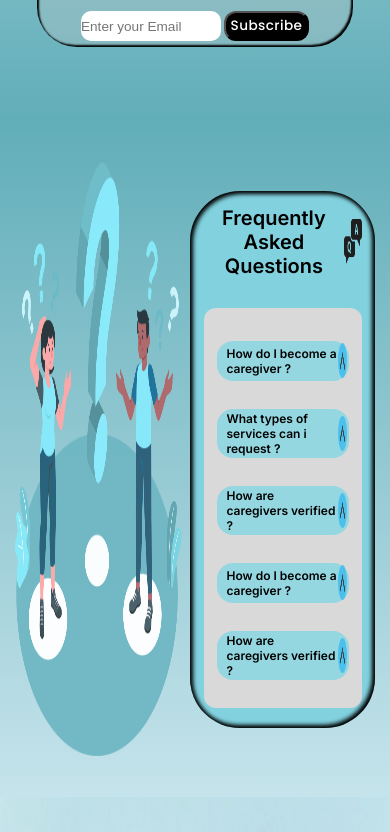
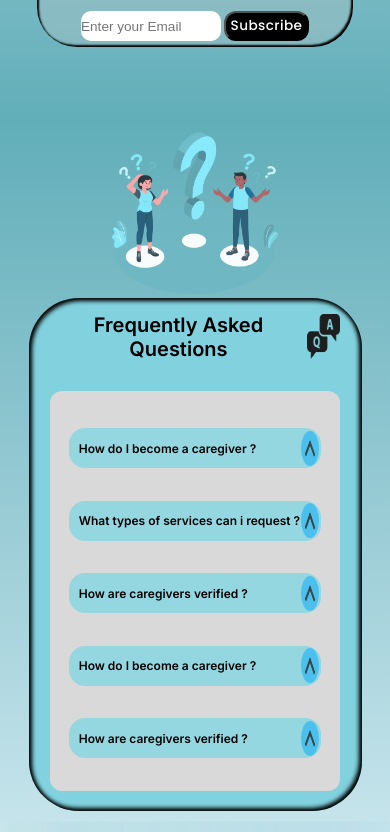
Before and after one commit to arpit07072005/group-project, a React (Create React App) app: page / in a window 390 px wide. Shown: the part 3380-4212 px from the top of the page. Built offline with nearby package versions, Linux system fonts and the light colour scheme.

Commit message:
page4 flex direction change

```diff
--- a/src/App.css
+++ b/src/App.css
@@ -997,6 +997,30 @@ color:(0, 0, 0, 1);
   }
 
 }
+@media screen and (max-width:650px){
+  .img{
+    height:60%
+  }
+   .img img{
+    height:100%;
+  }
+   .page4{
+    flex-direction: column;
+    justify-content: center;
+   }
+  .faq{
+    width:90%;
+
+  }
+  .mainq{
+    font-size:15px;
+  }
+  .faq h5{
+    font-size:22px;
+    text-decoration: underline;
+  }
+
+}
 @media screen and (max-width:450px){
 .faq h5{
   font-size:20px;
```
